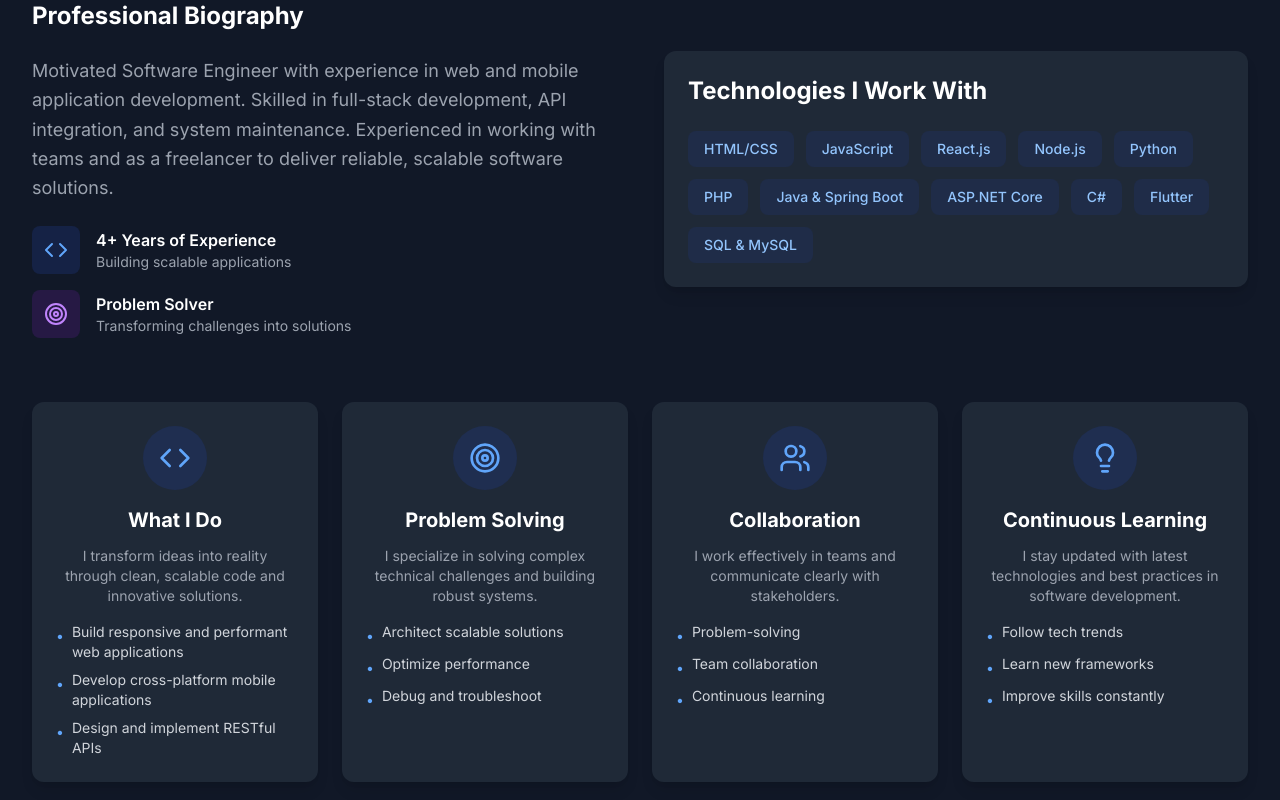
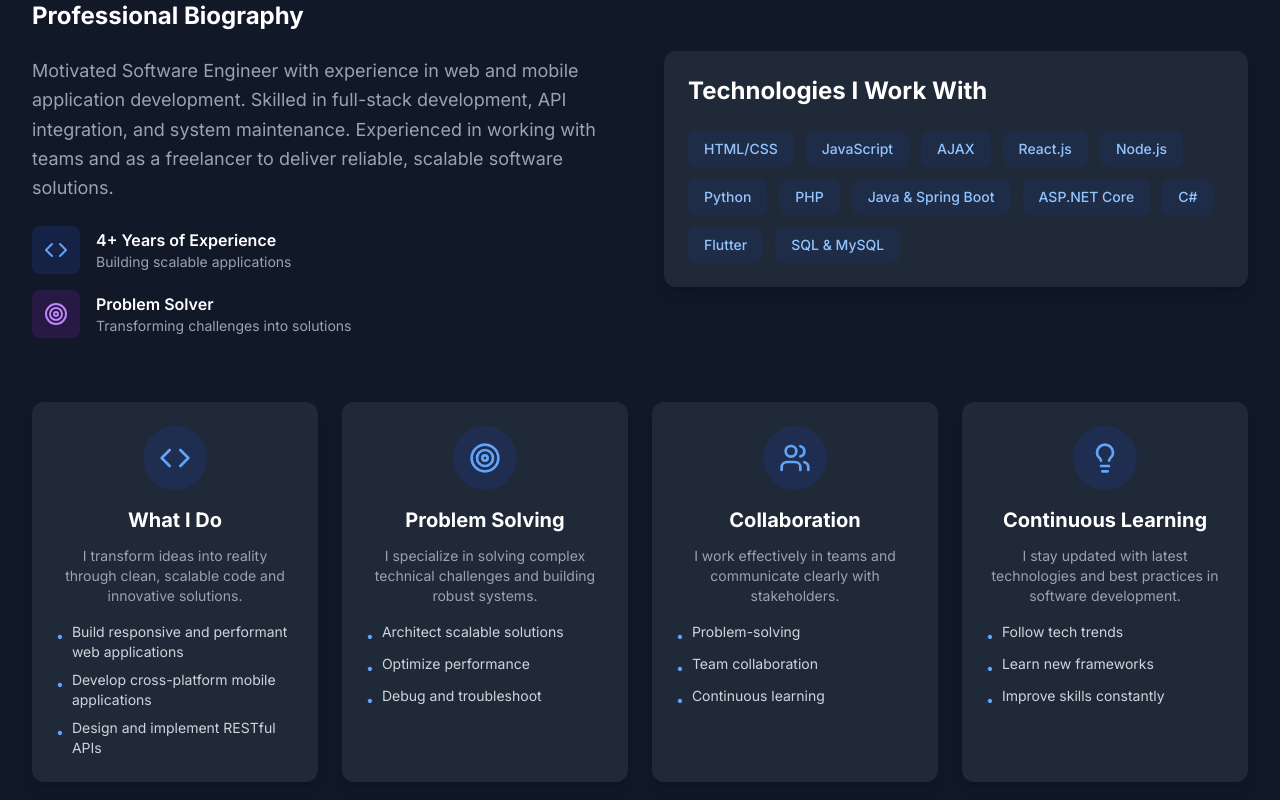
Before and after one commit to nuur2023/myprtifolio, a React (Vite) app: page / in a window 1280 px wide. Shown: the part 1080-1880 px from the top of the page. Built offline with nearby package versions, Linux system fonts and the light colour scheme; no server answers.

Commit message:
added new update

```diff
--- a/src/data/experience.js
+++ b/src/data/experience.js
@@ -5,7 +5,7 @@ export const workExperience = [
     company: "Horyaal Software",
     location: "Buula Xuubey, Somalia",
     type: "Full-time",
-    period: "2020 - 2021 (1 Year)",
+    period: "2023 - 2025 (2 Year)",
     description: "Worked closely with senior developers to integrate new features and resolve reported bugs. Assisted in developing and maintaining internal systems.",
     responsibilities: [
       "Worked closely with senior developers to integrate new features and resolve reported bugs",
@@ -13,7 +13,7 @@ export const workExperience = [
       "Collaborated with team members to deliver quality software solutions",
       "Participated in code reviews and debugging sessions"
     ],
-    technologies: ["ASP.NET MVC", "JavaScript", "C#", ".NET", "SQL Server"]
+    technologies: ["React JS", "RTKQuery", "JavaScript", "C#", ".NET Core API", "MySQL", "Flutter", "Dart", "GeX"]
   },
   {
     id: 2,
@@ -21,7 +21,7 @@ export const workExperience = [
     company: "Self Employed",
     location: "Remote",
     type: "Freelance",
-    period: "2018 - 2021 (3 Years)",
+    period: "2022 - 2025 (3 Years)",
     description: "Developed web and mobile applications for various clients. Integrated third-party APIs and payment gateways, built and deployed full-stack solutions.",
     responsibilities: [
       "Developed web and mobile applications for various clients",
@@ -30,7 +30,7 @@ export const workExperience = [
       "Maintained and updated existing applications",
       "Provided technical consulting to clients"
     ],
-    technologies: ["React.js", "Node.js", "Flutter", "JavaScript", "PHP", "MySQL", "REST APIs"]
+    technologies: ["React.js", "Node.js", "Flutter", "JavaScript", "Ajax", "PHP", "MySQL", "REST APIs"]
   }
 ]
 
@@ -38,9 +38,9 @@ export const education = [
   {
     id: 1,
     degree: "Software Engineering",
-    institution: "University College of Technology (UCT)",
+    institution: "Medina Unviversity Ex-(UCT)",
     location: "Somalia",
-    period: "2015 - 2016",
+    period: "2019 - 2023",
     description: "Honor Certificate in Software Engineering. Completed with distinction.",
     achievements: [
       "Honor Certificate – 2015–2016",
--- a/src/data/personalInfo.js
+++ b/src/data/personalInfo.js
@@ -6,7 +6,7 @@ export const personalInfo = {
   bio: "Motivated Software Engineer with experience in web and mobile application development. Skilled in full-stack development, API integration, and system maintenance. Experienced in working with teams and as a freelancer to deliver reliable, scalable software solutions.",
   yearsOfExperience: "4+",
   location: "Wadajir, Mogadishu, Somalia",
-  email: "nuurhassanmohamed31@gmail.com",
+  email: "abaalcoding@gmail.com",
   phone: "+252 61 2 45 09 31",
   profileImage: "/images/image.png", // Profile image from public/images directory
   cvDownloadLink: "/cv.pdf", // CV PDF file - place your CV.pdf in public folder
@@ -14,7 +14,7 @@ export const personalInfo = {
   // Social Links
   socialLinks: {
     github: "https://github.com/nuur2023",
-    email: "mailto:nuurhassanmohamed31@gmail.com",
+    email: "mailto:abaalcoding@gmail.com",
   },
 
   // What I do
@@ -30,6 +30,7 @@ export const personalInfo = {
   technologies: [
     "HTML/CSS",
     "JavaScript",
+    "AJAX",
     "React.js",
     "Node.js",
     "Python",
```
